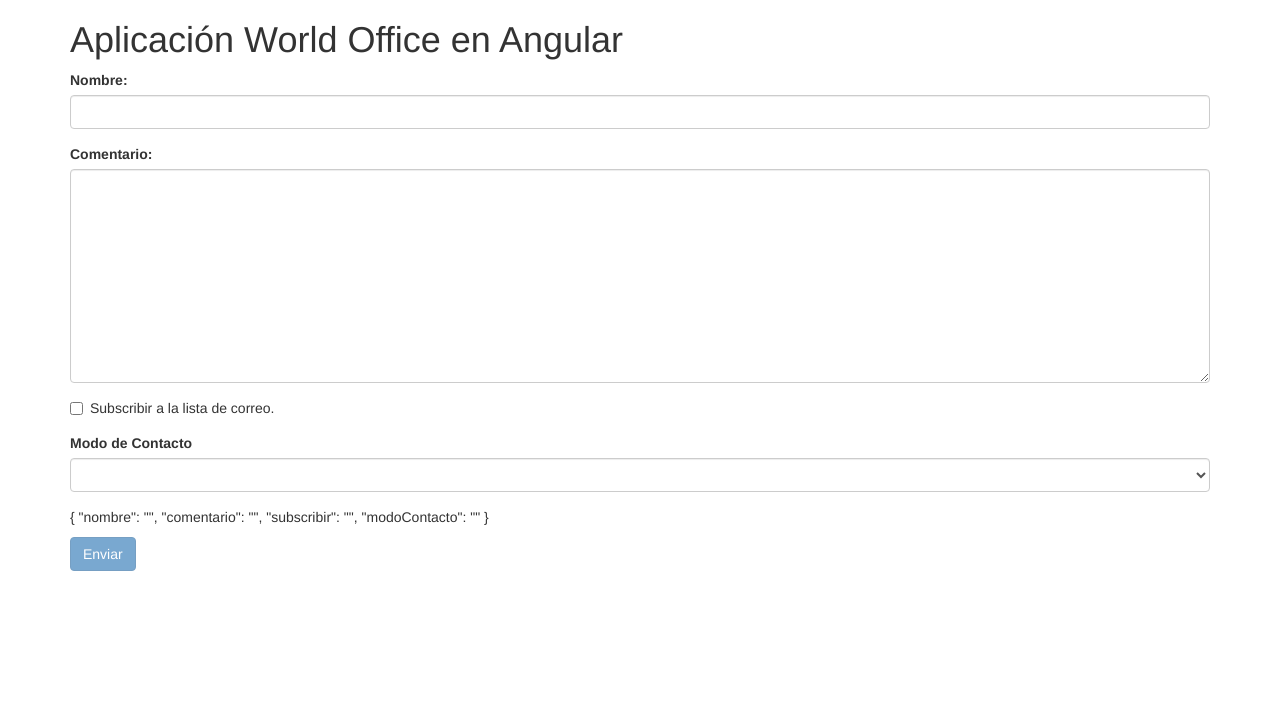
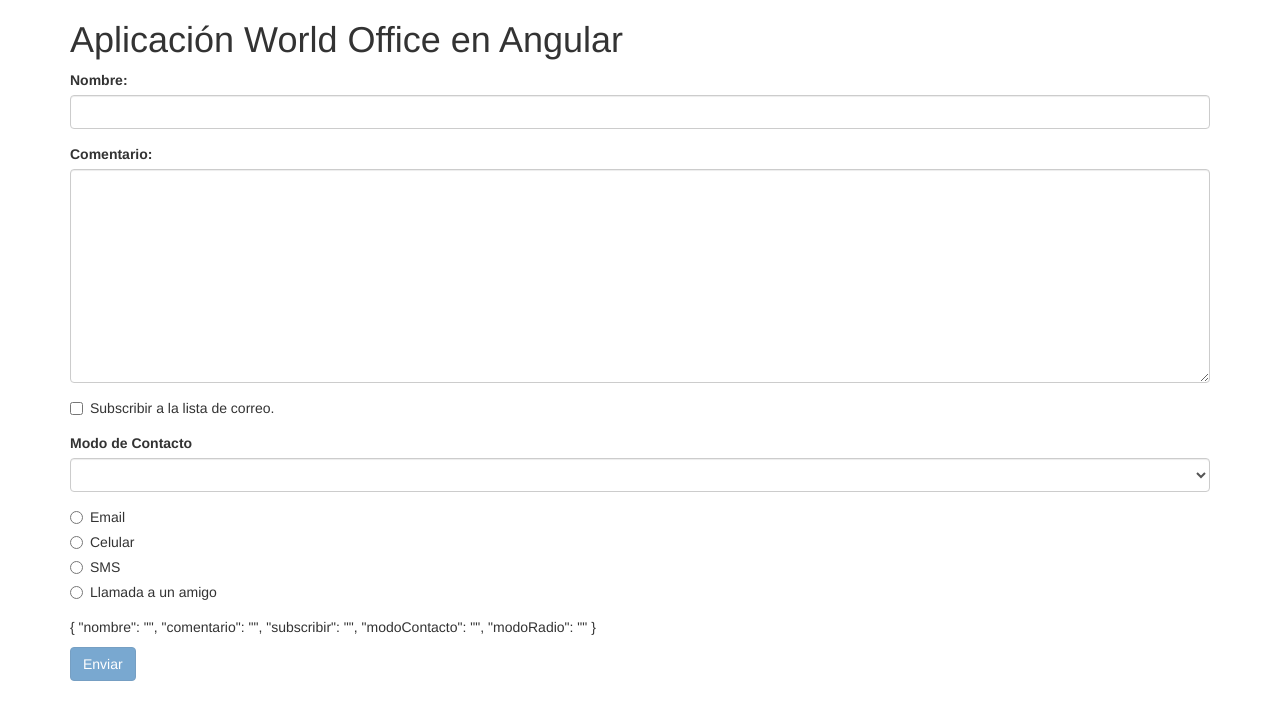
Before and after one commit to Coregraph/angular-app-demo, an Angular app: page / in a window 1280 px wide. Shown: the top 720 px of the page. Built offline with nearby package versions, Linux system fonts and the light colour scheme.

Commit message:
Radio buttons

```diff
--- a/src/app/components/contacto/contacto.component.html
+++ b/src/app/components/contacto/contacto.component.html
@@ -27,6 +27,13 @@
       <option *ngFor="let modo of modosContactos" [ngValue]="modo">{{modo.tipo}}</option>
     </select>
   </div>
+  <div class="form-group">
+    <div *ngFor="let modo of modosContactos" class="radio">
+      <label for="modoRadio"><input ngModel type="radio" name="modoRadio" [value]="modo.id">
+        {{modo.tipo}}
+      </label>
+    </div>
+  </div>
   <p>
     {{f.value | json}}
   </p>
```
